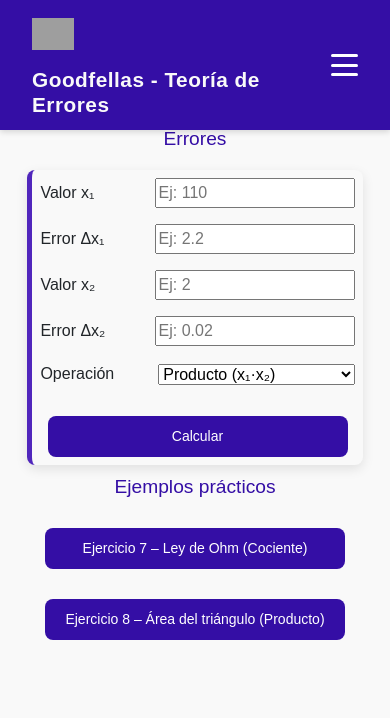
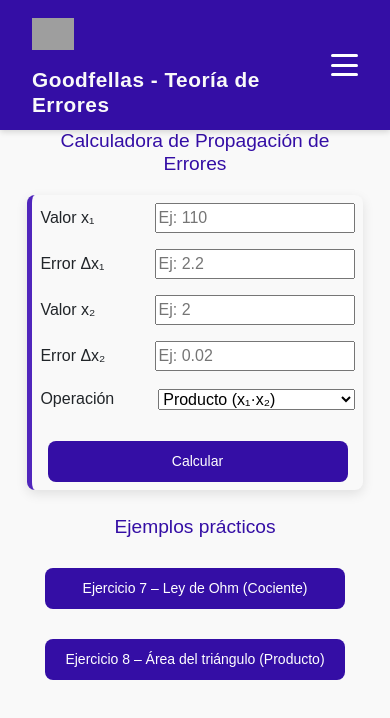
Before and after one commit to nicodiezz/metodo-de-la-potencia, a React (Vite) app: page /practica in a window 390 px wide. Shown: the top 718 px of the page. Built offline with nearby package versions, Linux system fonts and the light colour scheme; grey boxes are pictures that could not be loaded.

Commit message:
Modifico styles

```diff
--- a/src/pages/Cociente.jsx
+++ b/src/pages/Cociente.jsx
@@ -64,7 +64,6 @@ export default function Cociente() {
           padding: "24px",
           borderRadius: "16px",
           boxShadow: "0 8px 16px rgba(0,0,0,0.2)",
-          backgroundColor: "#ffffff",
         }}
       >
         {steps.map((s) => (
--- a/src/styles/propagacion-errores-style.css
+++ b/src/styles/propagacion-errores-style.css
@@ -1,7 +1,7 @@
 .page-container h2,
-h3 {
+.page-container h3 {
   text-align: center;
-  margin-bottom: 20px;
+  margin: 40px 0 20px; /* 40px arriba, 20px abajo */
   color: black;
 }
 
@@ -13,7 +13,6 @@ h3 {
   color: var(--color-primary) !important;
 }
 
-
 .header-text h3 {
   color: var(--color-secondary);
 }
@@ -24,7 +23,6 @@ h3 {
   gap: 12px;
   max-width: 680px;
   width: 100%;
-  /* Improved horizontal centering with explicit margin */
   margin: 20px auto;
   border-left: 5px solid var(--color-secondary);
   background-color: var(--color-background);
@@ -43,7 +41,6 @@ h3 {
   display: flex;
   align-items: center;
   gap: 5px;
-  /* Made math-row responsive - flex-wrap and adjusted alignment */
   flex-wrap: wrap;
 }
 
@@ -51,7 +48,6 @@ h3 {
   display: flex;
   align-items: center;
   margin: 0;
-  /* Removed fixed width, made flexible and responsive */
   min-width: 150px;
   flex: 1 1 auto;
   color: black;
@@ -60,7 +56,6 @@ h3 {
 .math-row .katex {
   flex: 1;
   color: black;
-  /* Added responsive overflow handling for math formulas */
   min-width: 0;
 }
 
@@ -75,7 +70,6 @@ h3 {
   cursor: pointer;
   font-size: 16px;
   transition: background-color 0.3s ease;
-  /* Made button responsive */
   width: 100%;
   max-width: 300px;
   margin-left: auto;
@@ -86,10 +80,9 @@ h3 {
   display: flex;
   justify-content: space-between;
   margin-top: 30px;
-  /* Made button container responsive with flex-wrap */
   flex-wrap: wrap;
   gap: 15px;
-  align-items: center; /* Center buttons in mobile view */
+  align-items: center;
 }
 
 .btn-container-next,
@@ -102,18 +95,15 @@ h3 {
   cursor: pointer;
   font-size: 16px;
   transition: background-color 0.3s ease;
-  /* Made navigation buttons responsive */
-  /* Reduced button width to make them less wide */
   flex: 0 1 auto;
   min-width: 120px;
   max-width: 250px;
 }
 
-/* Added media queries for mobile responsiveness */
+/* MEDIA QUERIES */
 @media (max-width: 768px) {
   .math-container {
     padding: 12px;
-    /* Enhanced centering with consistent margins */
     margin: 15px auto;
     max-width: 95%;
   }
@@ -137,13 +127,12 @@ h3 {
 
   .buttons-final {
     flex-direction: column;
-    align-items: center; /* Center buttons in mobile view */
+    align-items: center;
     gap: 12px;
   }
 
   .btn-container-next,
   .btn-container-back {
-    /* Fixed button width in mobile to be more compact */
     width: auto;
     min-width: 140px;
     max-width: 250px;
@@ -152,18 +141,19 @@ h3 {
   .page-container h2 {
     font-size: 1.5rem;
     padding: 0 10px;
+    margin-top: 30px; /* Ajuste responsive margen superior */
   }
 
   .page-container h3 {
     font-size: 1.2rem;
     padding: 0 10px;
+    margin-top: 20px; /* Ajuste responsive margen superior */
   }
 }
 
 @media (max-width: 480px) {
   .math-container {
     padding: 8px;
-    /* Maintained proper centering on small screens */
     margin: 10px auto;
     max-width: 98%;
     border-radius: 8px;
@@ -186,17 +176,18 @@ h3 {
   .btn-container-back {
     padding: 10px 20px;
     font-size: 14px;
-    /* Optimized button size for small screens */
     min-width: 120px;
     max-width: 250px;
   }
 
   .page-container h2 {
     font-size: 1.2rem;
+    margin-top: 25px;
   }
 
   .page-container h3 {
     font-size: 1rem;
+    margin-top: 15px;
   }
 
   .math-container h4 {
@@ -208,7 +199,6 @@ h3 {
 @media (max-width: 360px) {
   .math-container {
     padding: 6px;
-    /* Ensured centering on very small screens */
     margin: 0 auto;
   }
 
```
